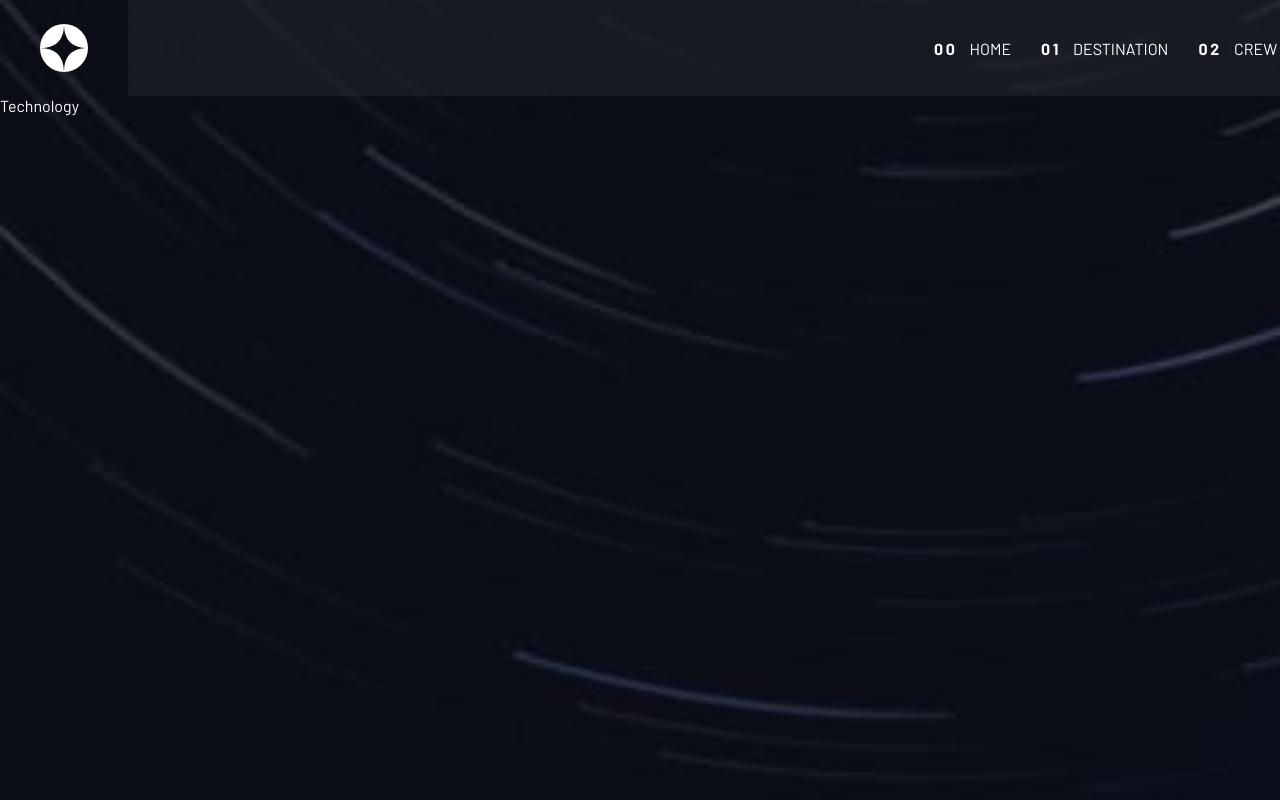
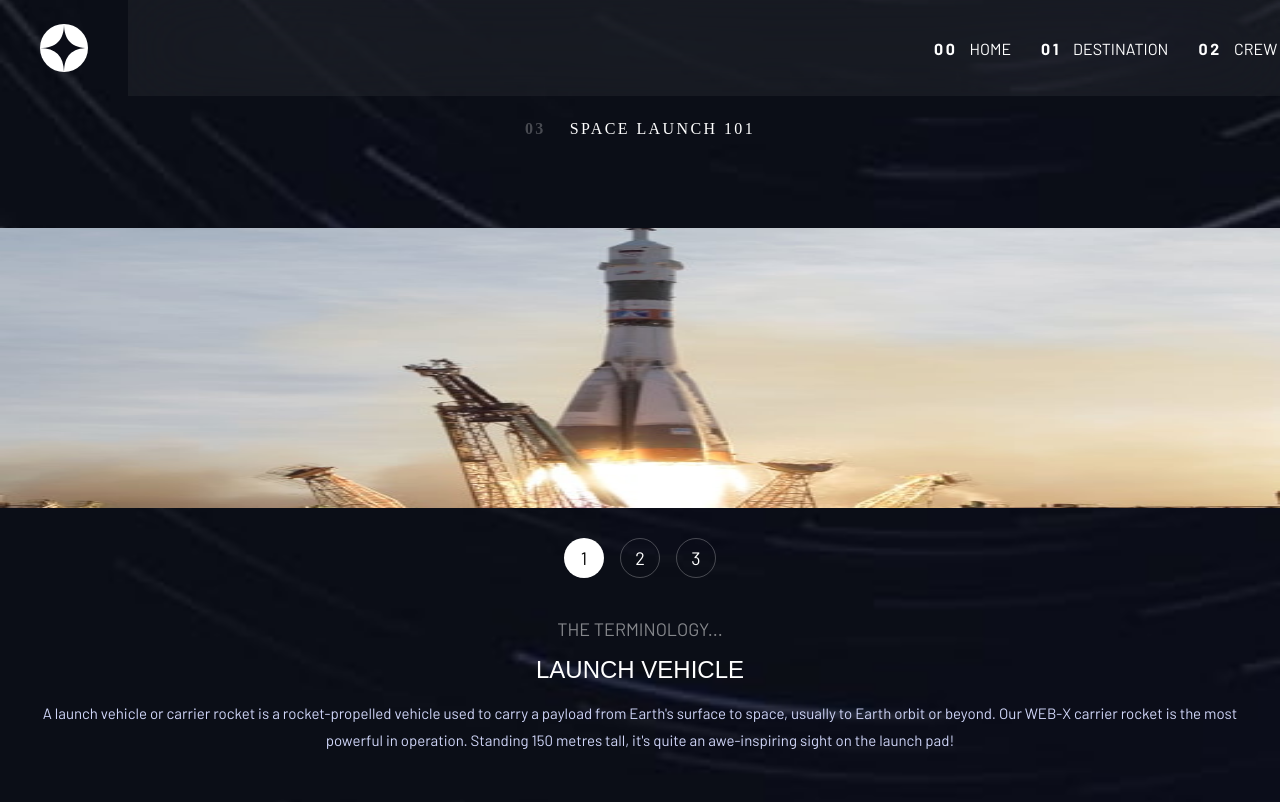
Before and after one commit to SabaMarghania1/space-tourism, a React (Vite) app: page /technologys in a window 1280 px wide. Built offline with nearby package versions, Linux system fonts and the light colour scheme; a web font is replaced by a local one.

Commit message:
finish entire design

```diff
--- a/src/App.jsx
+++ b/src/App.jsx
@@ -16,7 +16,7 @@ export default function App() {
       <Route path="/" element={<HomePage />}/>
       <Route path="/crew" element={<Crew crew={data.crew}/>}/>
       <Route path="/destinations" element={<Destinations destinations={data.destinations}/>}/>
-      <Route path="/technologys" element = {<Technologys/>}/>
+      <Route path="/technologys" element = {<Technologys technology = {data.technology}/>}/>
     </Routes>
     </BrowserRouter>
   )
--- a/src/Pages/Crew.jsx
+++ b/src/Pages/Crew.jsx
@@ -1,14 +1,26 @@
 import styles from './Crew.module.css'
 import Header from "../Components/Header/Header"
-import { useState } from 'react'
+import { useEffect, useState } from 'react'
+import { useSearchParams } from 'react-router-dom'
 
 export default function Crew({crew}) {
 const [tab,setTab] = useState("Commander")
+const [searchParams,setSearchParams] = useSearchParams()
 
 const activeCrew = crew.find(member=>member.role === tab)
 
+useEffect(() => {
+  const role = searchParams.get('role');
+  if (role) {
+    setTab(role);
+  }
+}, [searchParams]);
+
+
+
 const handleClick = (role)=>{
   setTab(role)
+  setSearchParams({role:role})
 }
 
 console.log(activeCrew)
--- a/src/Pages/Crew.module.css
+++ b/src/Pages/Crew.module.css
@@ -186,9 +186,11 @@ color:#fff;
     .content__container{
        flex-direction: row;
        padding:0;
+       gap:100px;
     }
 
     .first{
+        padding-top:180px;
         align-items: flex-start;
         justify-content: center;
         gap:237px;
--- a/src/Pages/Technology.module.css
+++ b/src/Pages/Technology.module.css
@@ -1,7 +1,10 @@
 .technologyPage{
     width: 100%;
     min-height: 100vh;
-    background: url(/technology/background-technology-mobile.jpg) right/cover no-repeat;
+    background: url(/technology/background-technology-mobile.jpg);
+   background-position: right;
+    background-repeat: no-repeat;
+    background-size: cover;
     color:white;
     transition: all 0.4s ease;
 
@@ -9,3 +12,105 @@
        opacity:0.5;
     }
 }
+
+.main{
+    /* padding:24px; */
+    padding-top: 24px;
+
+    padding-bottom:48px;
+
+}
+
+.subtitle{
+    font-family: "Barlow Condensed";
+    font-size: var(--font-size-mobile-heading-xs, 16px);
+    letter-spacing: 2.4px;
+
+    justify-content: center;
+    display:flex;
+    gap:24px;
+    margin-bottom: 90px;
+}
+
+.subtitle span{
+font-weight: 700;
+color:rgba(var(--white),0.25)
+}
+
+
+.content__container{
+    display: flex;
+    flex-direction: column;
+    gap:50px;
+    align-items: center;
+}
+
+.imageContainer{
+    width: 100%;
+    height: 260px;
+
+}
+
+.imageContainer img {
+    width: 100%;
+    height: 280px;
+
+}
+
+.content{
+display:flex;
+flex-direction: column;
+gap:40px;
+
+}
+
+.numbers{
+    display: flex;
+    gap:16px;
+    justify-content: center;
+}
+
+.number{
+    display:flex;
+    width: 40px;
+    height: 40px;
+    border-radius: 50%;
+    border:1px solid rgba(var(--white), 0.25);
+    font-size: 18px;
+    justify-content: center;
+    align-items: center;
+}
+
+
+.number.active{
+    border:none;
+    background-color: white;
+    color:black;
+}
+
+.header{
+    text-align: center;
+}
+
+
+.subheading{
+    font-size: 18px;
+    color:rgba(var(--white),0.50);
+    margin-bottom: 16px;
+
+}
+
+.title{
+    font-size: 24px;
+    font-weight: 400;
+    margin-bottom: 16px;
+}
+
+.paragraph{
+    padding:0 24px;
+    text-align: center;
+    color: var(--color-light-blue, #D0D6F9);
+    font-family: Barlow;
+    font-size: var(--font-size-mobile-body, 15px);
+    line-height: 180%; /* 27px */
+}
--- a/src/Pages/Technologys.jsx
+++ b/src/Pages/Technologys.jsx
@@ -1,11 +1,59 @@
 import styles from './Technology.module.css'
 
 import Header from "../Components/Header/Header"
-export default function Technology() {
+import { useEffect, useState } from 'react'
+import { useSearchParams } from 'react-router-dom'
+export default function Technology({technology}) {
+  const [tab,setTab] = useState("Launch vehicle")
+  const [searchParams,setSearchParams]= useSearchParams()
+
+
+  useEffect(() => {
+    const tab = searchParams.get('name');
+    if (tab) {
+      setTab(tab);
+    }
+  }, [searchParams]);
+
+  const handleClick=(name)=>{
+    setTab(name)
+    setSearchParams({name:name});
+  }
+
+const activeTechnology = technology.find(tech=>tech.name === tab)
+
+
   return (
     <div className={styles.technologyPage}>
       <Header/>
-      Technology
+     <div className={styles.main}>
+      <p className={styles.subtitle}><span>03</span> SPACE LAUNCH 101 </p>
+
+      <div className={styles.content__container}>
+           <div className={styles.imageContainer}>
+              <img src={activeTechnology.images.portrait} alt="" />
+            </div>
+          <div className={styles.content}>
+            <div className={styles.numbers}>
+            {technology.map((tech,index)=>{
+              const isActive = tech.name === tab
+              return <span className={`${styles.number} ${isActive ? styles.active : ""}`} key={tech.name} onClick={()=>handleClick(tech.name)}>{index + 1}</span>
+              })}
+            </div>
+            <div className={styles.text__content}>
+              <header className={styles.header}>
+              <p className={styles.subheading}>THE TERMINOLOGY...</p>
+              <h2 className={styles.title}>{activeTechnology.name.toUpperCase()}</h2>
+              </header>
+              <p className={styles.paragraph}>
+                {activeTechnology.description}
+              </p>
+            </div>
+          </div>
+      </div>
+
+
+     </div>
     </div>
   )
 }
```
